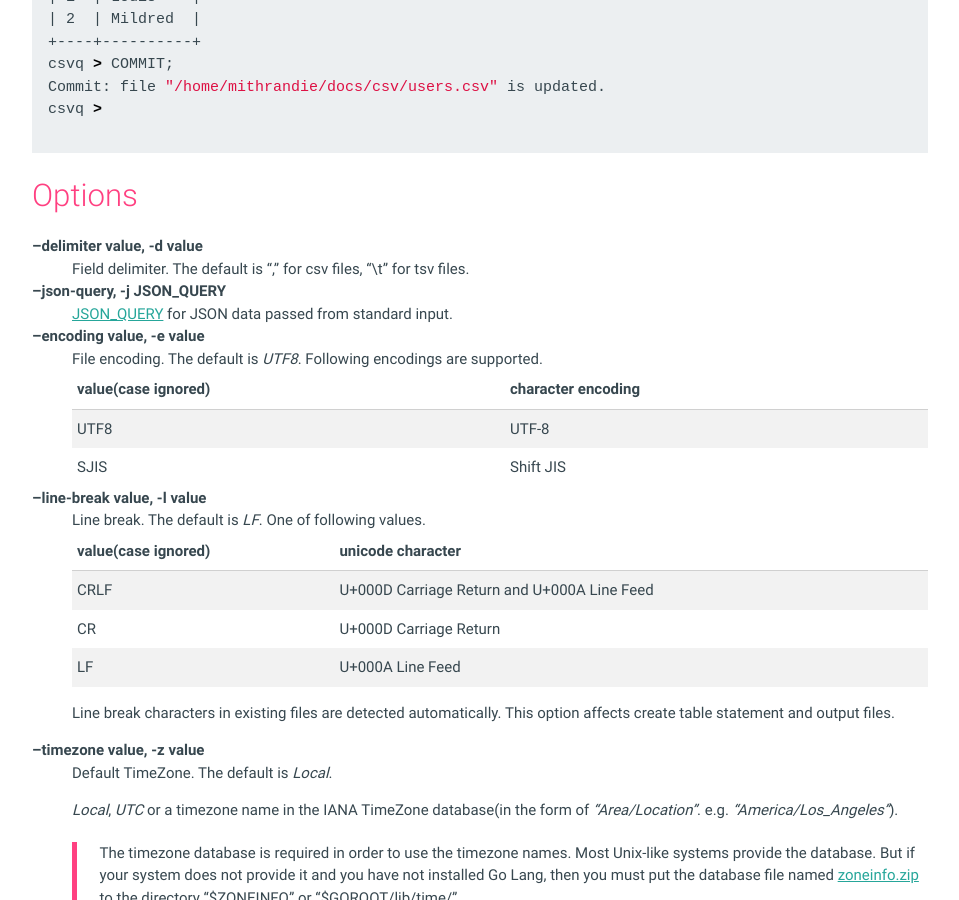
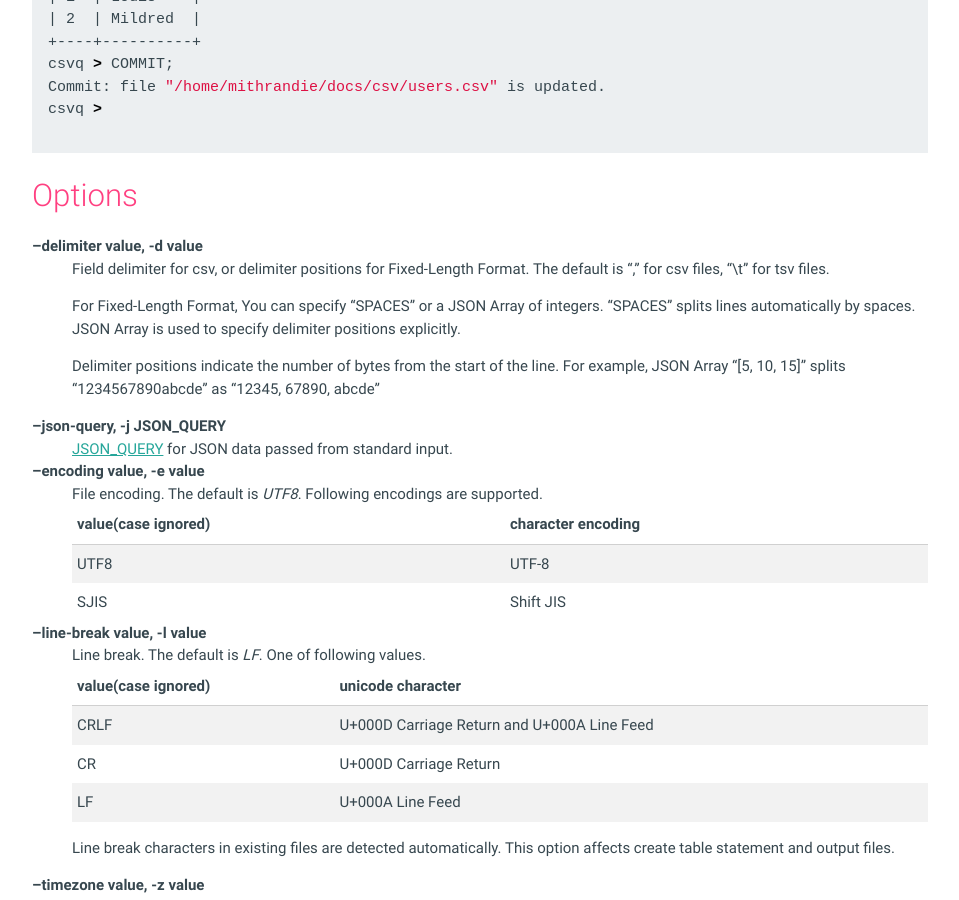
Before and after one commit to mithrandie/csvq, a Jekyll site: the page built from docs/_posts/2006-01-02-command.md, in a window 1280 px wide and 900 px high, scrolled down 1307 px. Shown: the whole window, without its empty margins (160-1119 px from the left). Built offline with Jekyll 4.4.1, drawn with Linux system fonts in a browser that asks for light colours; some of the changed text lies outside the part shown.

Commit message:
Update docs.

```diff
--- a/docs/_posts/2006-01-02-command.md
+++ b/docs/_posts/2006-01-02-command.md
@@ -61,7 +61,15 @@ csvq >
 {: options}
 
 --delimiter value, -d value
-: Field delimiter. The default is "," for csv files, "\t" for tsv files.
+: Field delimiter for csv, or delimiter positions for Fixed-Length Format.
+  The default is "," for csv files, "\t" for tsv files.
+
+  For Fixed-Length Format, You can specify "SPACES" or a JSON Array of integers.
+  "SPACES" splits lines automatically by spaces.
+  JSON Array is used to specify delimiter positions explicitly.
+
+  Delimiter positions indicate the number of bytes from the start of the line.
+  For example, JSON Array "[5, 10, 15]" splits "1234567890abcde" as "12345, 67890, abcde"
 
 --json-query, -j JSON_QUERY
 : [JSON_QUERY]({{ '/reference/json.html#query' | relative_url }}) for JSON data passed from standard input.
@@ -133,6 +141,7 @@ csvq >
   | :- | :- |
   | CSV   | Comma separated values. Separetor can be changed by -D option. |
   | TSV   | Tab separated values |
+  | FIXED | Fixed-Length Format |
   | JSON  | JSON with special characters escaped with backslashes(U+005C '\\') |
   | JSONH | JSON with special characters escaped with six-character sequence  |
   | JSONA | JSON with all characters escaped with six-character sequence |
@@ -140,10 +149,15 @@ csvq >
   | ORG   | Text Table for Emacs Org-Mode |
   | TEXT  | Text Table for console |
 
-> [Escapes in JSON](#special_characters_in_json)
+  > [Escapes in JSON](#special_characters_in_json)
 
 --write-delimiter value, -D value
-: Field delimiter for CSV
+: Field delimiter for CSV, or delimiter positions for FIXED.
+  Delimiter positions can be specified as a JSON Array of integers.
+
+  Delimiter positions indicate the number of bytes from the start of the line.
+  If the field value is shorter than the length of the field, the missing part is padded with SPACE(U+0020).
+  For example, JSON Array "[5, 10, 15]" combines "123, abc, def" into "␣␣123abc␣␣def␣␣".
 
 --without-header, -N
 : When the file format is specified as CSV or TSV, write without the header line
```
Also changed, not shown: docs/_posts/2006-01-02-json.md (+2 -0 lines), docs/index.md (+4 -3 lines), README.md, 1 other file.
